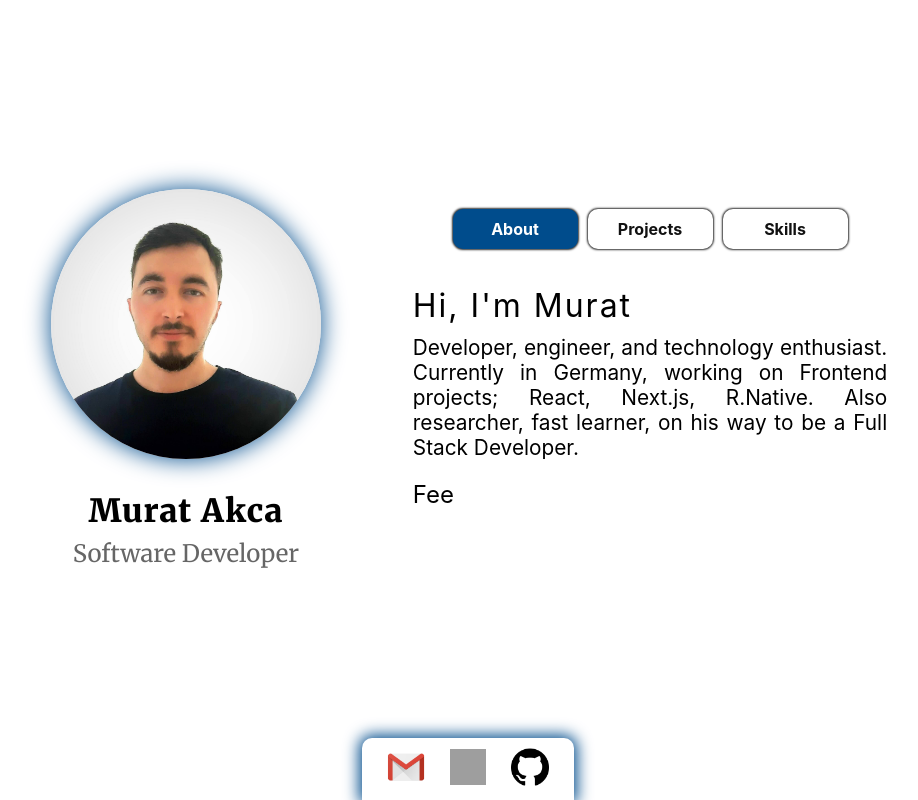
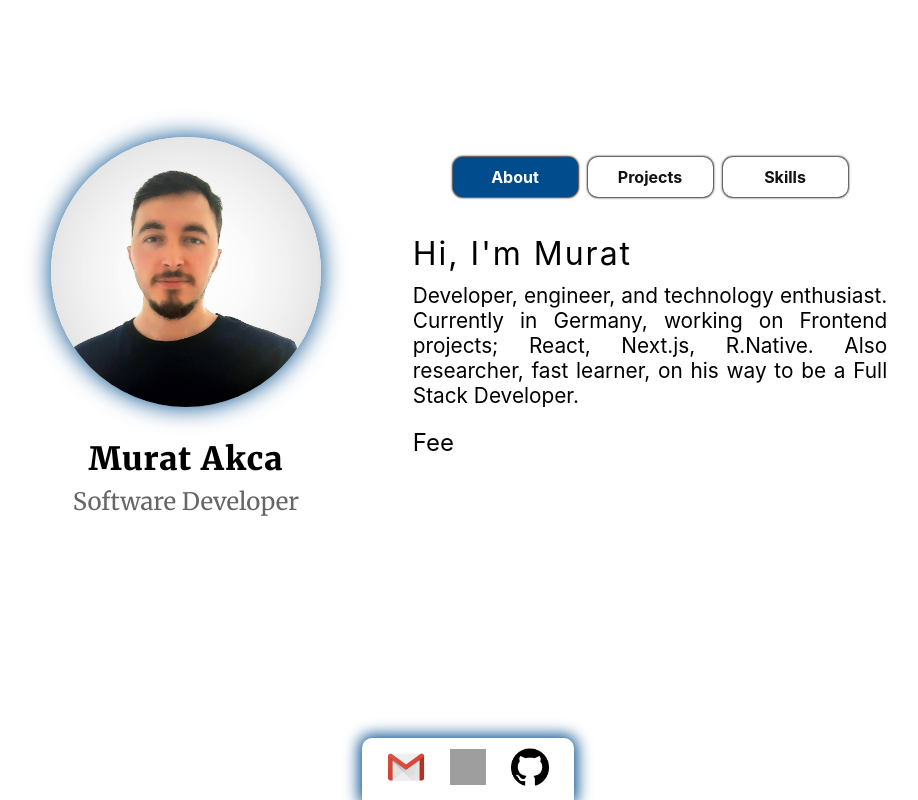
Before and after one commit to muratsgt/muratspage, a Next.js app: page / in a window 1280 px wide. Shown: the whole page, without its empty margins (172-1090 px from the left). Built offline with nearby package versions, Linux system fonts and the light colour scheme; grey boxes are pictures that could not be loaded.

Commit message:
display correction

```diff
--- a/styles/Home.module.scss
+++ b/styles/Home.module.scss
@@ -14,6 +14,8 @@
   background-color: var(--c-background);
   flex-direction: column;
   transition: 400ms;
+  justify-content: flex-start;
+  padding-top: calc(10vw - 15px);
 }
 
 .main {
```
